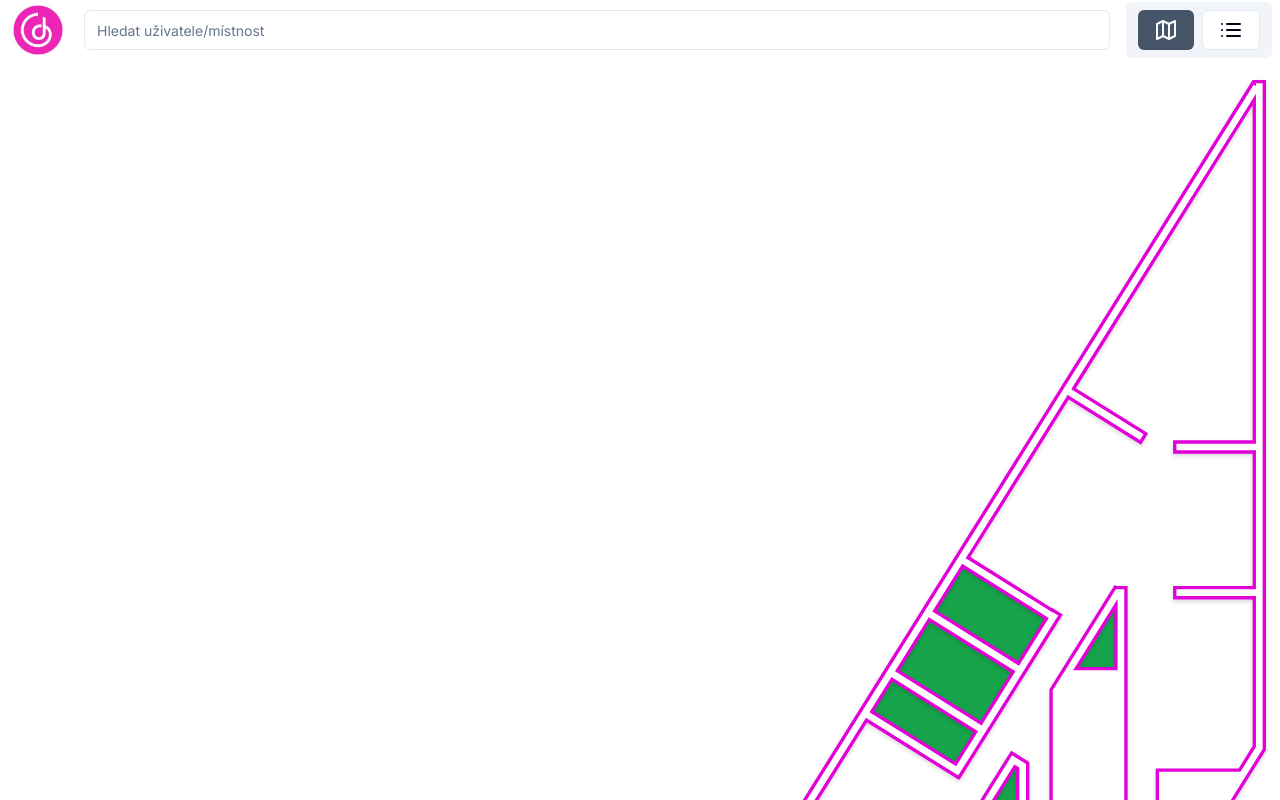
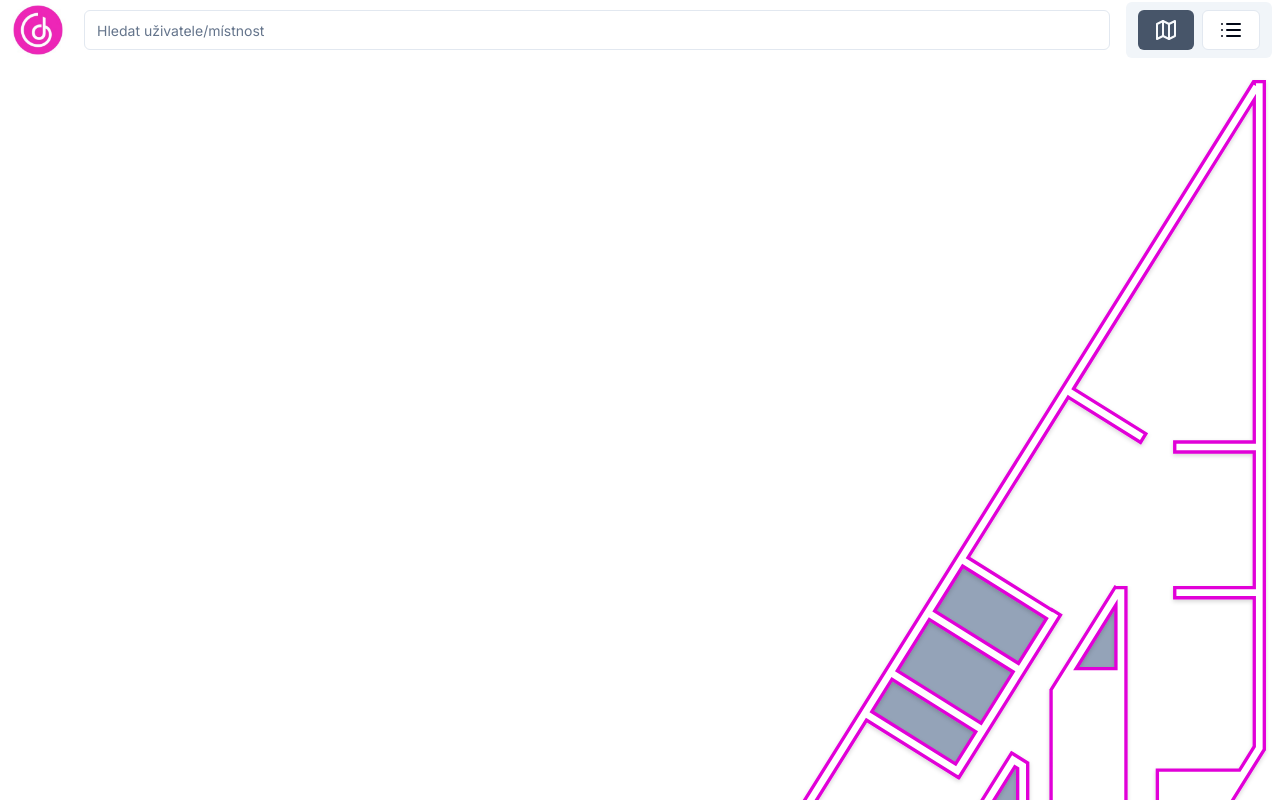
Before and after one commit to kazakovkirilliy/hackathon, a Next.js app: page /rooms in a window 1280 px wide. Shown: the top 800 px of the page. Built offline with nearby package versions, Linux system fonts and the light colour scheme.

Commit message:
feat: wip map

```diff
--- a/src/app/rooms/_components/Map.tsx
+++ b/src/app/rooms/_components/Map.tsx
@@ -5,13 +5,12 @@ import { useRouter } from 'next/navigation'
 import { Room } from '~/app/types'
 
 
-type Props = {
+export type MapProps = {
     rooms: Room[]
 }
 
-export const Map = (props: Props) => {
+export const Map = (props: MapProps) => {
     const router = useRouter()
-    const [selectedRoomId, setSelectedRoomId] = useState<string | undefined>()
 
     const onRoomSelect = (id: string) => {
         router.push(`/rooms/${id}`)
--- a/src/app/rooms/_components/MapSvg.tsx
+++ b/src/app/rooms/_components/MapSvg.tsx
@@ -1,6 +1,7 @@
-import React from 'react'
+import React, { useEffect } from 'react'
 import { Room } from '~/app/types'
-import { PathWrapper } from '~/app/rooms/_components/PathWrapper'
+import { appendAdditionalStyling } from '~/app/rooms/_utils/appendAdditionalStyling'
+import { RoomPath } from '~/app/rooms/_components/RoomPath'
 
 type Props = {
     rooms: Room[]
@@ -12,6 +13,10 @@ export const MapSvg = ({ rooms, onRoomSelect }: Props) => {
         const id = e.currentTarget.id
         onRoomSelect(id)
     }
+
+    useEffect(() => {
+        rooms?.forEach(appendAdditionalStyling)
+    }, [rooms])
 
     return (
         <svg xmlns='http://www.w3.org/2000/svg' width='100%' height='100%'
@@ -66,56 +71,57 @@ export const MapSvg = ({ rooms, onRoomSelect }: Props) => {
                 </g>
                 <g id='Meeting_Rooms' data-name='Meeting Rooms'>
                     <path onClick={onMeetingRoomClick} id='Perl'
-                          d='M-3322.7-4570.122l-103.855,159.634h180.34l-3.3-159.634Z' fill='#16a34a' />
-                    <path onClick={onMeetingRoomClick} id='Emacs' d='M-3392.7-4570.122v159.634h146.485l-3.3-159.634Z'
+                          d='M-3322.7-4570.122l-103.855,159.634h180.34l-3.3-159.634Z' fill='#94a3b8' />
+                    <path onClick={onMeetingRoomClick} id='Emacs'
+                          d='M-3392.7-4570.122v159.634h146.485l-3.3-159.634Z'
                           transform='translate(-233)'
-                          fill='#16a34a' />
+                          fill='#94a3b8' />
                     <path onClick={onMeetingRoomClick} id='Go' d='M-3392.7-4570.122v159.634h76l-1.714-159.634Z'
                           transform='translate(-309)'
-                          fill='#16a34a' />
+                          fill='#94a3b8' />
                     <path onClick={onMeetingRoomClick} id='Small_Talk' data-name='Small Talk'
-                          d='M-3743.3-4616.689l-29.741,44.834-32.851,3.271-96.962-62.886,43.9-66.48' fill='#16a34a' />
+                          d='M-3743.3-4616.689l-29.741,44.834-32.851,3.271-96.962-62.886,43.9-66.48'
+                          fill='#94a3b8' />
                     <path onClick={onMeetingRoomClick} id='Ruby'
-                          d='M-3701.7-4727.956v104.167h-43.394l-112.3-70.118,57.778-95.52Z' fill='#16a34a' />
-                    <rect onClick={onMeetingRoomClick} id='Groovy' width='91' height='93'
-                          transform='translate(-3695 -4717)' fill='#16a34a' />
-                    <rect onClick={onMeetingRoomClick} id='Python' width='214' height='156'
-                          transform='translate(-3129 -4926)' fill='#16a34a' />
+                          d='M-3701.7-4727.956v104.167h-43.394l-112.3-70.118,57.778-95.52Z' fill='#94a3b8' />
+                    <path onClick={onMeetingRoomClick} id='Groovy' width='91' height='93'
+                          transform='translate(-3695 -4717)' fill='#94a3b8' />
+                    <path onClick={onMeetingRoomClick} id='Python' width='214' height='156'
+                          transform='translate(-3129 -4926)' fill='#94a3b8' />
                     <path onClick={onMeetingRoomClick} id='Streaming_Studio' data-name='Streaming Studio'
-                          d='M-3292.258-4895.508l-53.279,87.993v36.018h211.6v-124.011Z' fill='#16a34a' />
+                          d='M-3292.258-4895.508l-53.279,87.993v36.018h211.6v-124.011Z' fill='#94a3b8' />
                     <path onClick={onMeetingRoomClick} id='Tetris'
                           d='M-3225.649-5103.312l-239.191,387.347h-217.643l-119.5-78.725,413.3-652.061Z'
-                          fill='#16a34a' />
-                    <PathWrapper id={'Tetris'} />
+                          fill='#94a3b8' />
                     <path onClick={onMeetingRoomClick} id='Haskell'
                           d='M-3150.46-5122.618l130.339,81.332-64.231,106.437-125.84-91.1Z'
-                          fill='#16a34a' />
+                          fill='#94a3b8' />
                     <path onClick={onMeetingRoomClick} id='Scala'
                           d='M-3086.807-5220.916l-60.365,97.255,128.44,81.207,59.582-96.229Z'
-                          fill='#16a34a' />
+                          fill='#94a3b8' />
                     <path onClick={onMeetingRoomClick} id='Erlang'
                           d='M-2931.865-5472.752l-153.194,250.571,127.467,82.406,158.137-253.1Z'
-                          fill='#16a34a' />
+                          fill='#94a3b8' />
                     <path onClick={onMeetingRoomClick} id='Clojure'
                           d='M-2745.007-5768.7l-89.439,142.083,126.125,81.7,92.141-145.253Z'
-                          fill='#16a34a' />
+                          fill='#94a3b8' />
                     <path onClick={onMeetingRoomClick} id='Gym'
                           d='M-2481.381-6185.139l-139.131,218.332,129.539,80.591,21.141-41.5Z'
-                          fill='#16a34a' />
+                          fill='#94a3b8' />
                     <path onClick={onMeetingRoomClick} id='Tiger-2' data-name='Tiger'
                           d='M-2549.676-6366.173l12.207,5.858,3.169,119.639-65.321-48.031Z'
-                          fill='#16a34a' />
+                          fill='#94a3b8' />
                     <path onClick={onMeetingRoomClick} id='Basic'
                           d='M-2732.282-6500.44l137.688,89.885-38.41,58.629-138.248-86.978Z'
-                          fill='#16a34a' />
+                          fill='#94a3b8' />
                     <path onClick={onMeetingRoomClick} id='Cobol'
                           d='M-2536.747-6500.44l-54.555,86.752-141.832-86.752,55.515-88.876Z'
-                          fill='#16a34a' />
+                          fill='#94a3b8' />
                     <path onClick={onMeetingRoomClick} id='Karel'
                           d='M-2487.883-6582.384l-50.463,79.489-141.551-88.4,55.744-76.545Z'
-                          fill='#16a34a' />
+                          fill='#94a3b8' />
                     <path onClick={onMeetingRoomClick} id='Bear' d='M-2391.264-6615.391l-72.974,120.221h72.974Z'
-                          fill='#16a34a' />
+                          fill='#94a3b8' />
                 </g>
                 <g id='walls_and_entrances' data-name='walls and entrances'>
                     <g transform='matrix(1, 0, 0, 1, -4052, -7390)' filter='url(#Walls)'>
--- /dev/null
+++ b/src/app/rooms/_components/RoomPath.tsx
@@ -0,0 +1,9 @@
+import { SVGProps } from 'react'
+
+type Props = SVGProps<SVGPathElement> & {
+    isAvailable: boolean;
+}
+
+export const RoomPath = ({ isAvailable, ...pathProps }: Props) => {
+    return <path fill={isAvailable ? 'green' : 'red'} {...pathProps} />
+}
--- /dev/null
+++ b/src/app/rooms/_components/Tabs.tsx
@@ -0,0 +1,37 @@
+'use client'
+
+import { FC, useMemo, useState } from 'react'
+import { Map, MapProps } from '~/app/rooms/_components/Map'
+import { RoomList } from '~/app/rooms/_components/RoomList'
+import { Room } from '~/app/types'
+import { Input } from '~/components/ui/input'
+import { Button } from '~/components/ui/button'
+import { ListIcon, MapIcon } from 'lucide-react'
+import Image from 'next/image'
+import { Toggler } from '~/app/rooms/_components/Toggler'
+
+const tabs = [Map, RoomList]
+
+type Props = {
+    rooms: Room[];
+}
+
+export const Tabs = (props: Props) => {
+    const [tabIndex, setTabIndex] = useState(0)
+
+    const Component = useMemo(() => {
+        return tabs[tabIndex] as FC<MapProps>
+    }, [tabIndex])
+
+    return <>
+        <nav className={'flex w-full justify-between gap-x-4 items-center mb-4'}>
+            <Image width={60} height={60} src={'/icon-192x192.png'} alt={'GoodData'} />
+            <Input placeholder={'Hledat uživatele/místnost'} />
+
+            <Toggler tabIndex={tabIndex} setTabIndex={setTabIndex} />
+        </nav>
+
+        <Component {...props} />
+    </>
+
+}
--- /dev/null
+++ b/src/app/rooms/_components/Toggler.tsx
@@ -0,0 +1,18 @@
+import { Button } from '~/components/ui/button'
+import { ListIcon, MapIcon } from 'lucide-react'
+
+type Props = {
+    tabIndex: number;
+    setTabIndex: (index: number) => void;
+}
+
+export const Toggler = ({ tabIndex, setTabIndex }: Props) => {
+    return (
+        <div className={'flex gap-x-2 px-3 py-2 bg-slate-100 rounded-md'}>
+            <Button type={'button'} variant={tabIndex === 0 ? 'default' : 'outline'}
+                    onClick={() => setTabIndex(0)}><MapIcon /></Button>
+            <Button type={'button'} variant={tabIndex === 1 ? 'default' : 'outline'}
+                    onClick={() => setTabIndex(1)}><ListIcon /></Button>
+        </div>
+    )
+}
--- /dev/null
+++ b/src/app/rooms/_utils/appendAdditionalStyling.ts
@@ -0,0 +1,41 @@
+import { Room } from '~/app/types'
+
+const getSvgElementCenter = (el: SVGGraphicsElement) => {
+    const { x, y, width, height } = el.getBBox()
+    return { x: x + width / 2, y: y + height / 2 }
+}
+
+export const appendAdditionalStyling = (room: Room) => {
+    const pathEl = document.getElementById(room.id) as SVGPathElement | null
+    if (!pathEl) return
+
+    const container = document.getElementById('Meeting_Rooms')
+    const labelId = `${room.id}-label`
+    const existingLabel = document.querySelector(`#${labelId}`)
+    const { x, y } = getSvgElementCenter(pathEl)
+
+    // Create or reuse the label element
+    const label = existingLabel || document.createElementNS('http://www.w3.org/2000/svg', 'text')
+
+    // Set common attributes for both new and existing labels
+    label.textContent = room.capacity.toString()
+    label.setAttribute('id', room.id + ' ' + Math.random().toString())
+    label.setAttribute('x', x.toString())
+    label.setAttribute('y', y.toString())
+    label.setAttribute('fill', 'white')
+    label.setAttribute('stroke', 'white')
+    label.setAttribute('stroke-width', '3')
+    label.setAttribute('font-size', '4em')
+    label.setAttribute('font-weight', 'medium')
+
+    // Clear previous classes if the label already exists
+    if (existingLabel) {
+        label.classList.value = ''
+    }
+
+    // Set the path element's fill color based on room availability
+    pathEl.setAttribute('fill', room.isAvailable ? '#22c55e' : '#dc2626')
+
+    // Append the label to the container
+    container?.appendChild(label)
+}
--- a/src/app/rooms/page.tsx
+++ b/src/app/rooms/page.tsx
@@ -1,46 +1,47 @@
-'use client'
-
 import { Room } from '~/app/types'
-import { Map } from '~/app/rooms/_components/Map'
-import { useParams } from 'next/navigation'
-import { FC, ReactNode, useMemo, useState } from 'react'
-import { RoomList } from '~/app/rooms/_components/RoomList'
-import Image from 'next/image'
-import { Button } from '~/components/ui/button'
-import { ListIcon, MapIcon } from 'lucide-react'
-import { Input } from '~/components/ui/input'
+import { Tabs } from '~/app/rooms/_components/Tabs'
 
 type Props = {
     rooms: Room[];
 }
 
-const tabs = [Map, RoomList]
+async function fetchRooms(): Promise<Room[]> {
+    return new Promise((resolve) => {
+        // timeout to simulate async
+        setTimeout(() => {
+            resolve([
+                {
+                    id: 'Perl',
+                    title: 'Event 1',
+                    description: 'This is event 1',
+                    capacity: 5,
+                    isAvailable: true,
+                },
+                {
+                    id: 'Tetris',
+                    title: 'Event 2',
+                    description: 'This is event 2',
+                    capacity: 15,
+                    isAvailable: false,
+                },
+                {
+                    id: 'Erlang',
+                    title: 'Event 3',
+                    description: 'This is event 3',
+                    capacity: 5,
+                    isAvailable: false,
+                },
+            ])
+        }, 5000)
+    })
+}
 
-export default function RoomsPage(props: Props) {
-    const { id } = useParams()
-    const [searchTerm, setSearchTerm] = useState()
-    const [tabIndex, setTabIndex] = useState(0)
 
-    const Component = useMemo(() => {
-        return tabs[tabIndex] as FC
-    }, [tabIndex])
-
+export default async function RoomsPage(props: Props) {
+    const rooms = await fetchRooms()
     return (
         <main className='flex flex-1 h-full flex-col items-center px-2'>
-            <div className={'flex w-full justify-between gap-x-4 items-center mb-4'}>
-                <Image width={60} height={60} src={'/icon-192x192.png'} alt={'GoodData'} />
-                <Input placeholder={'Hledat uživatele/místnost'} />
-
-                {/*Toggler*/}
-                <div className={'flex gap-x-2 px-3 py-2 bg-slate-100 rounded-md'}>
-                    <Button type={'button'} variant={tabIndex === 0 ? 'default' : 'outline'}
-                            onClick={() => setTabIndex(0)}><MapIcon /></Button>
-                    <Button type={'button'} variant={tabIndex === 1 ? 'default' : 'outline'}
-                            onClick={() => setTabIndex(1)}><ListIcon /></Button>
-                </div>
-            </div>
-
-            <Component />
+            <Tabs rooms={rooms} />
         </main>
     )
 };
--- a/src/app/types.ts
+++ b/src/app/types.ts
@@ -1,3 +1,7 @@
 export type Room = {
-    id: string; title: string; description: string;
+    id: string;
+    title: string;
+    description: string;
+    capacity: number;
+    isAvailable: boolean;
 }
```
Also changed, not shown: next.config.js (+6 -6 lines), src/app/page.tsx (+5 -29 lines), src/app/rooms/_components/PathWrapper.tsx (deleted, +0 -55 lines).
